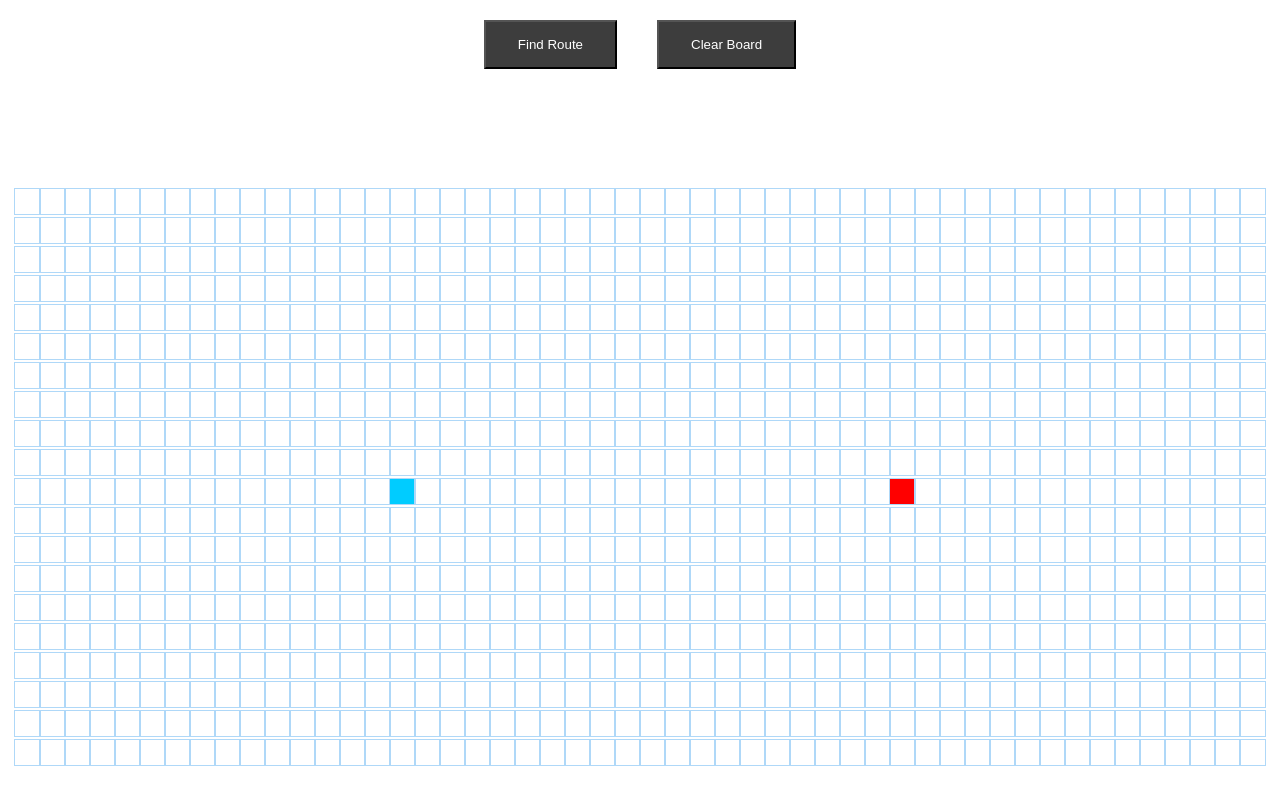
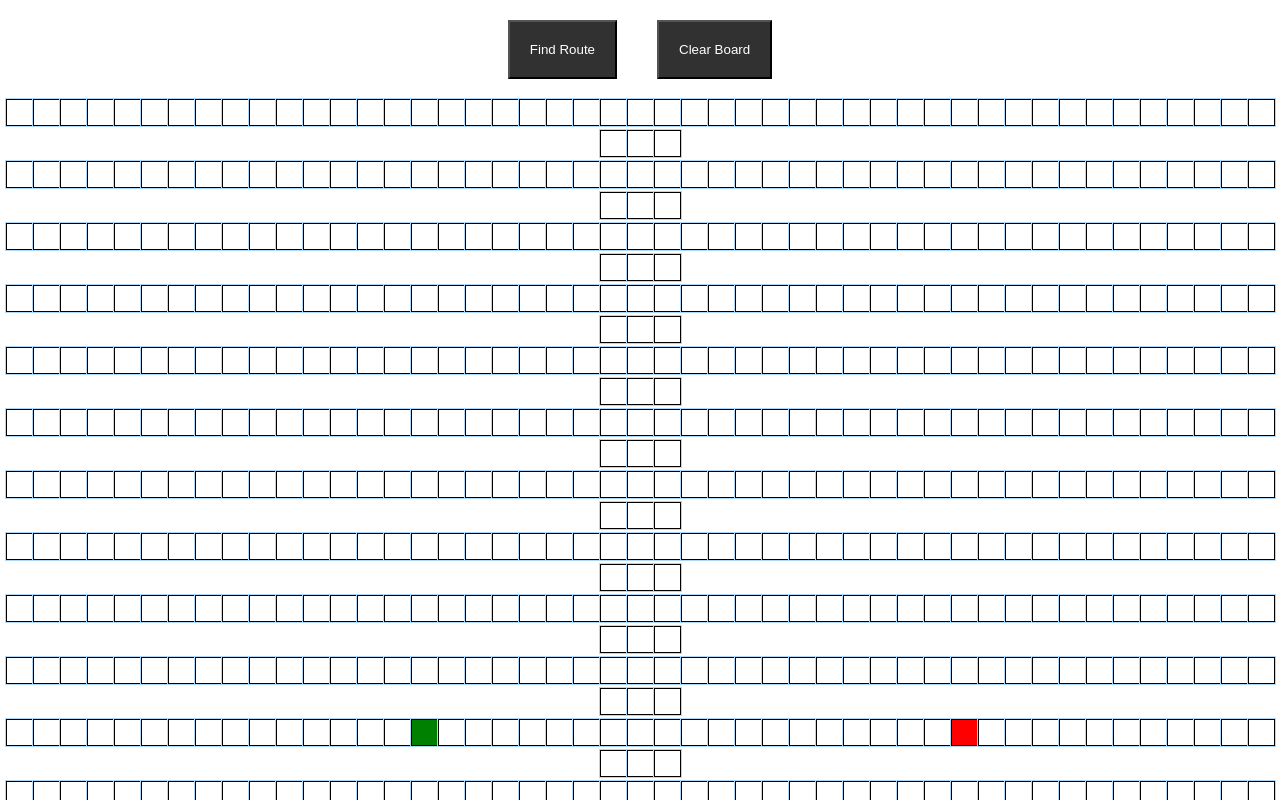
Before and after one commit to Dipto1971/RouteRecon, a React (Create React App) app: page / in a window 1280 px wide. Shown: the top 800 px of the page. Built offline with nearby package versions, Linux system fonts and the light colour scheme.

Commit message:
Initiated weights for each node.

```diff
--- a/src/PathfindingVisualizer/PathfindingVisualizer.css
+++ b/src/PathfindingVisualizer/PathfindingVisualizer.css
@@ -1,10 +1,49 @@
+/* PathfindingVisualizer.css */
 .grid {
-  margin: 100px 0 0;
+  display: flex;
+  flex-direction: column;
+  align-items: center;
+}
+
+.node {
+  width: 25px;
+  height: 25px;
+  border: 1px solid black;
+  display: inline-block;
+  position: relative;
+  text-align: center;
+  line-height: 25px;
+  font-size: 12px;
+}
+
+.node-visited {
+  background-color: rgba(0, 123, 255, 0.5);
+  transition: background-color 0.3s ease;
+}
+
+.node-shortest-path {
+  background-color: yellow;
+  transition: background-color 0.5s ease;
+}
+
+.node-start {
+  background-color: green;
+  color: white;
+}
+
+.node-finish {
+  background-color: red;
+  color: white;
+}
+
+.node-wall {
+  background-color: black;
 }
 
 .buttons {
+  justify-content: center;
   margin: 20px 20px 20px 20px;
+  background-color: rgb(49, 49, 49);
   color: white;
-  background-color: rgb(61, 61, 61);
-  padding: 15px 32px;
+  padding: 20px;
 }
```
